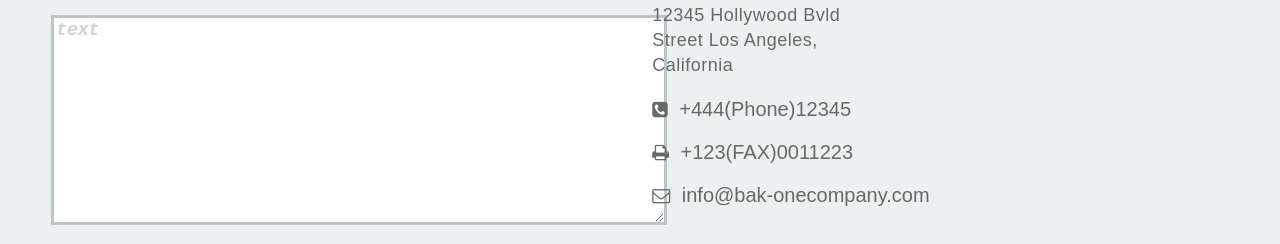
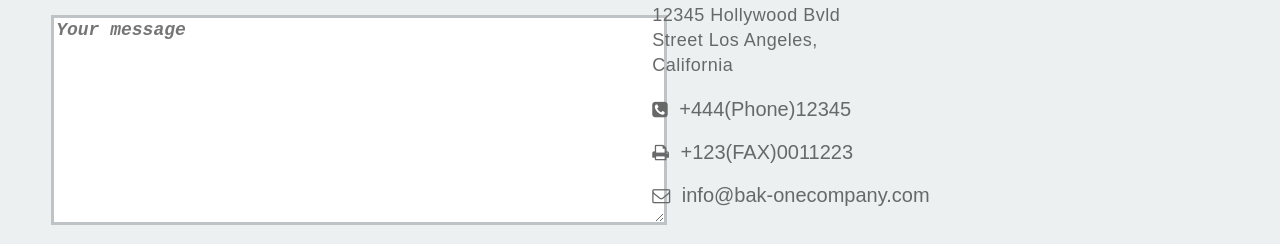
Before and after one commit to Shirly-D/Backbone, a plain HTML site: page index.html in a window 1280 px wide. Shown: the part 2846-3090 px from the top of the page. Drawn offline with Linux system fonts and the light colour scheme; a web font is replaced by a local one.

Commit message:
html textarea

```diff
--- a/index.html
+++ b/index.html
@@ -289,7 +289,7 @@
                 <span>error message</span>
               </div>
               <div class="form-control">
-                <textarea name="message" cols="30" rows="10" placeholder="Your message">text</textarea>
+                <textarea name="message" cols="30" rows="10" placeholder="Your message"></textarea>
                 <span>error message</span>
               </div>
               <div>
```
